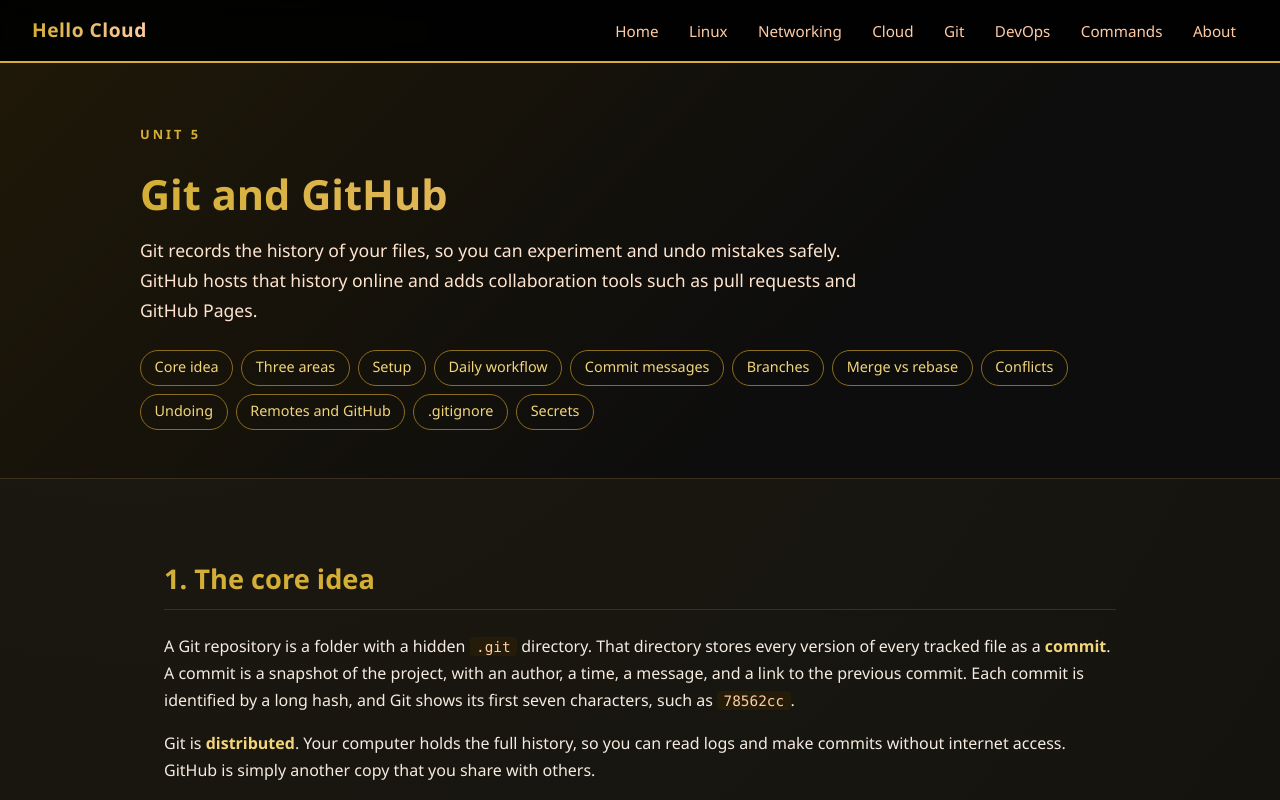
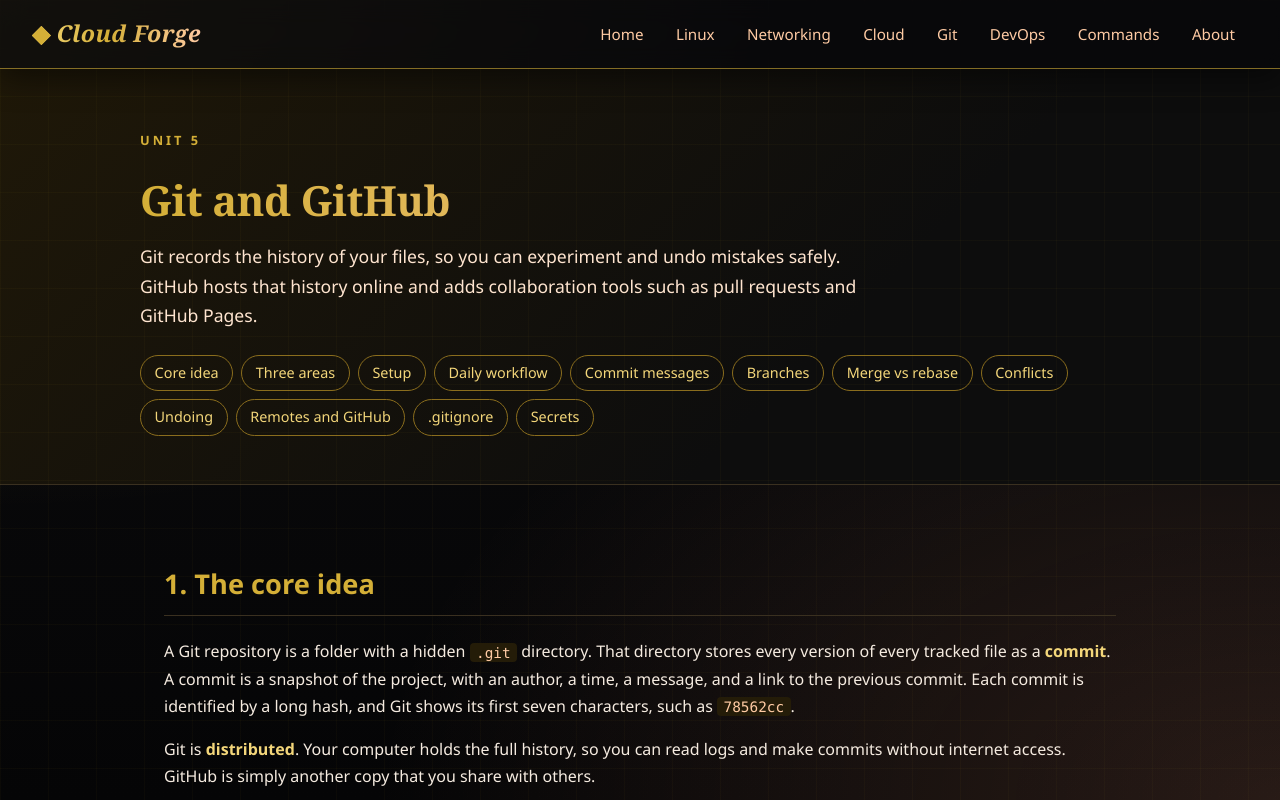
Before and after one commit to shlok0419-boop/hello-cloud, a plain HTML site: page git.html in a window 1280 px wide. Shown: the top 800 px of the page. Drawn offline with Linux system fonts and the light colour scheme.

Commit message:
Rename site to Cloud Forge and refresh theme

```diff
--- a/git.html
+++ b/git.html
@@ -3,12 +3,12 @@
 <head>
   <meta charset="UTF-8">
   <meta name="viewport" content="width=device-width, initial-scale=1.0">
-  <title>Git | Hello Cloud</title>
+  <title>Git | Cloud Forge</title>
   <link rel="stylesheet" href="style.css">
 </head>
 <body>
   <nav>
-    <a class="brand" href="index.html">Hello Cloud</a>
+    <a class="brand" href="index.html">Cloud Forge</a>
     <ul>
       <li><a href="index.html">Home</a></li>
       <li><a href="linux.html">Linux</a></li>
@@ -212,6 +212,6 @@ node_modules/
     </ol>
   </main>
 
-  <footer>Hello Cloud &middot; <a href="index.html">Home</a> &middot; Contact: <a href="mailto:shlok0419@gmail.com">shlok0419@gmail.com</a></footer>
+  <footer>Cloud Forge &middot; <a href="index.html">Home</a> &middot; Contact: <a href="mailto:shlok0419@gmail.com">shlok0419@gmail.com</a></footer>
 </body>
 </html>
--- a/style.css
+++ b/style.css
@@ -291,3 +291,90 @@ footer a { color: var(--gold); }
   .grid-2 { grid-template-columns: 1fr; }
   main { padding: 1.5rem 1rem 2.5rem; }
 }
+
+/* ===== Cloud Forge theme overrides ===== */
+
+body {
+  background:
+    radial-gradient(ellipse at 0% 0%, rgba(212, 175, 55, 0.18), transparent 45%),
+    radial-gradient(ellipse at 100% 100%, rgba(255, 160, 122, 0.14), transparent 50%),
+    linear-gradient(180deg, #0c0c0e 0%, #050506 100%);
+  background-attachment: fixed;
+  position: relative;
+}
+
+/* Faint blueprint grid across the page */
+body::before {
+  content: "";
+  position: fixed;
+  inset: 0;
+  pointer-events: none;
+  background-image:
+    linear-gradient(rgba(212, 175, 55, 0.035) 1px, transparent 1px),
+    linear-gradient(90deg, rgba(212, 175, 55, 0.035) 1px, transparent 1px);
+  background-size: 48px 48px;
+  z-index: 0;
+}
+
+nav, header, main, footer { position: relative; z-index: 1; }
+
+nav {
+  background: rgba(8, 8, 10, 0.72);
+  backdrop-filter: blur(12px);
+  -webkit-backdrop-filter: blur(12px);
+  border-bottom: 1px solid rgba(212, 175, 55, 0.6);
+  box-shadow: 0 8px 30px rgba(0, 0, 0, 0.5);
+}
+
+nav .brand {
+  font-family: Georgia, "Times New Roman", serif;
+  font-style: italic;
+  font-size: 1.45rem;
+  font-weight: 700;
+  letter-spacing: 0.3px;
+  background: linear-gradient(90deg, #f3d67a, #d4af37 45%, #ffcba4);
+  -webkit-background-clip: text;
+  background-clip: text;
+  color: transparent;
+}
+nav .brand::before {
+  content: "\25C6  ";
+  font-style: normal;
+  color: #d4af37;
+  -webkit-text-fill-color: #d4af37;
+}
+
+nav ul a {
+  border: 1px solid transparent;
+}
+nav ul a:hover {
+  border-color: rgba(255, 203, 164, 0.6);
+}
+
+.hero h1, .page-hero h1 {
+  font-family: Georgia, "Times New Roman", serif;
+  letter-spacing: -0.5px;
+}
+
+.card {
+  background:
+    linear-gradient(160deg, rgba(212, 175, 55, 0.08), transparent 60%),
+    linear-gradient(160deg, #1a1a1d, #0e0e10);
+  border: 1px solid rgba(212, 175, 55, 0.35);
+}
+.card:hover {
+  border-color: #ffcba4;
+}
+
+.callout {
+  background: linear-gradient(90deg, rgba(212, 175, 55, 0.08), rgba(20, 20, 22, 0.9));
+}
+
+table {
+  background: rgba(20, 20, 22, 0.9);
+}
+
+footer {
+  background: rgba(0, 0, 0, 0.85);
+  border-top: 1px solid rgba(212, 175, 55, 0.35);
+}
```
Also changed, not shown: about.html (+3 -3 lines), cloud.html (+3 -3 lines), commands.html (+3 -3 lines), devops.html (+3 -3 lines), index.html (+3 -3 lines), linux.html (+3 -3 lines), networking.html (+3 -3 lines).
